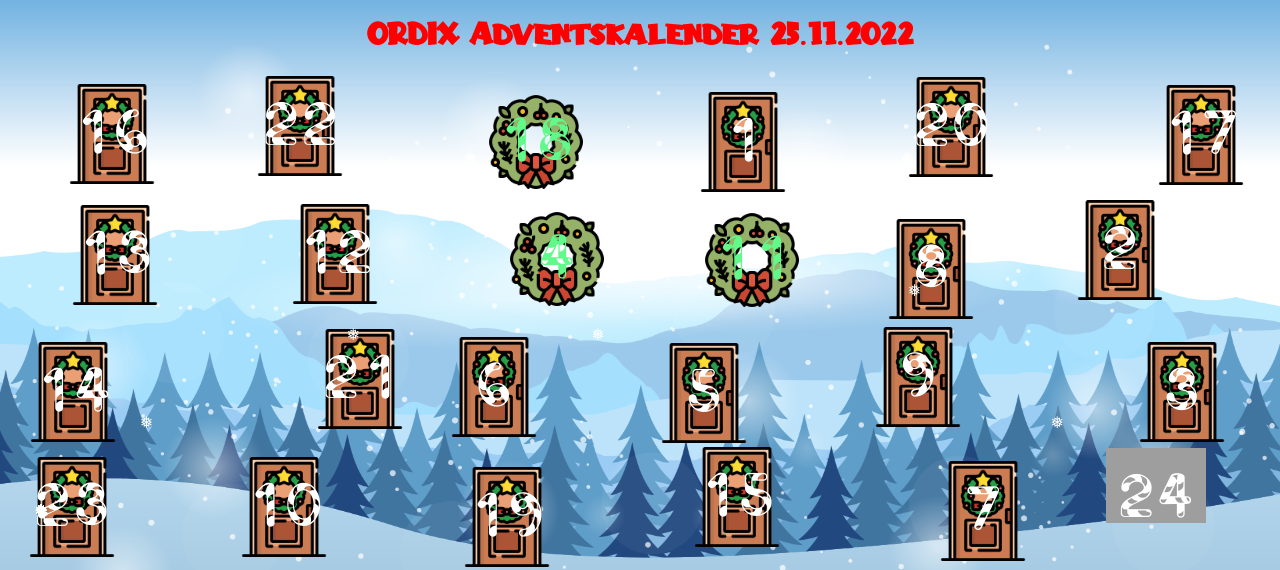
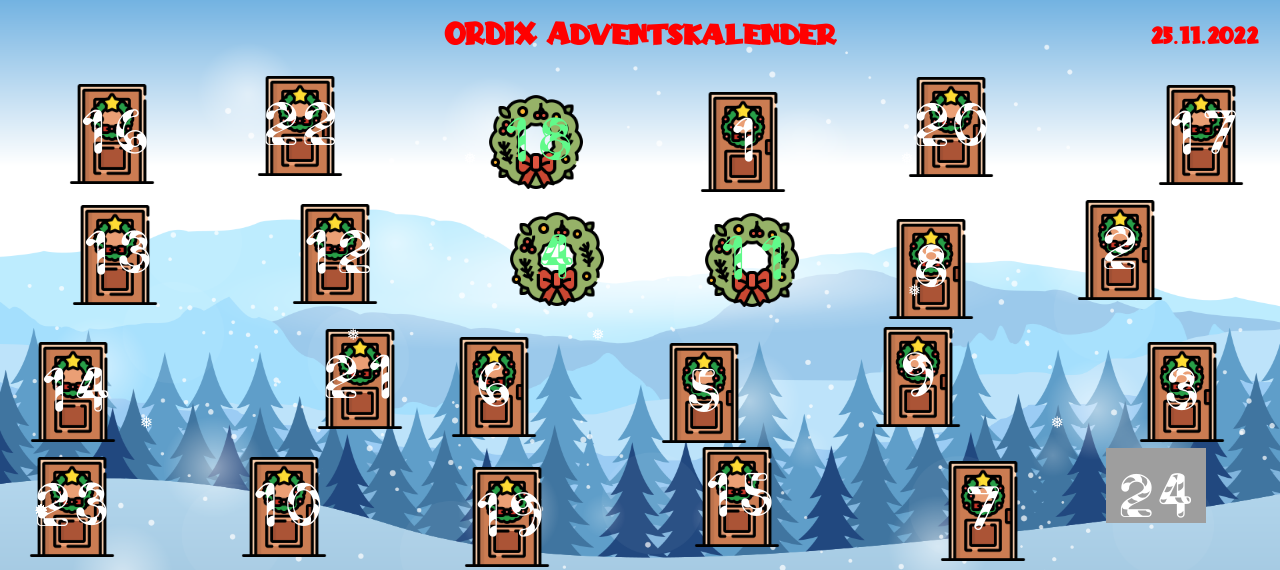
Before and after one commit to Justix12/Kalender-Praktikum, a Flask app: page / in a window 1280 px wide. Shown: the top 570 px of the page. Run offline with Flask 2, Linux system fonts and the light colour scheme; grey boxes are pictures that could not be loaded.

Commit message:
datum verschoben

```diff
--- a/static/css/style.css
+++ b/static/css/style.css
@@ -38,6 +38,12 @@
     top: 50%;
     left: 45%;
     transform: translate(-50%, -50%);
+}
+
+.dateContainer {
+    position: absolute;
+    left: 1150px;
+    top: 6px;
 }
 
 .candle {
--- a/templates/start.html
+++ b/templates/start.html
@@ -23,7 +23,12 @@
     </div>
 
 
-    <h1 id="z3">ORDIX Adventskalender {{ d1 }}.{{ m1 }}.2022</h1>
+    <h1 id="z3">ORDIX Adventskalender</h1>
+
+    <div class="dateContainer">
+        <h2 id="z3">{{ d1 }}.{{ m1 }}.2022</h2>
+    </div>
+
 
     <table>
         {% for door in tuerliste %}
```
